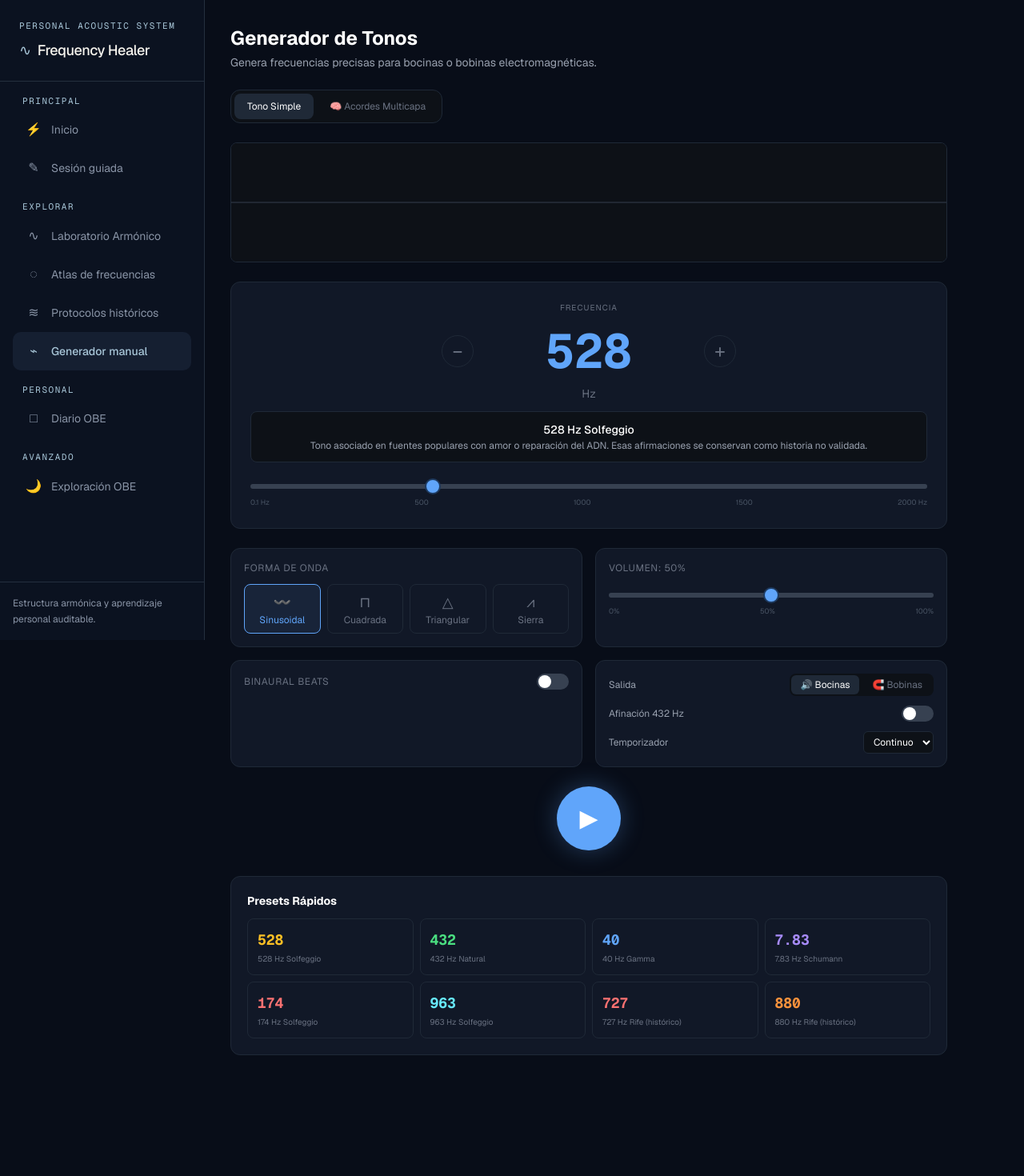
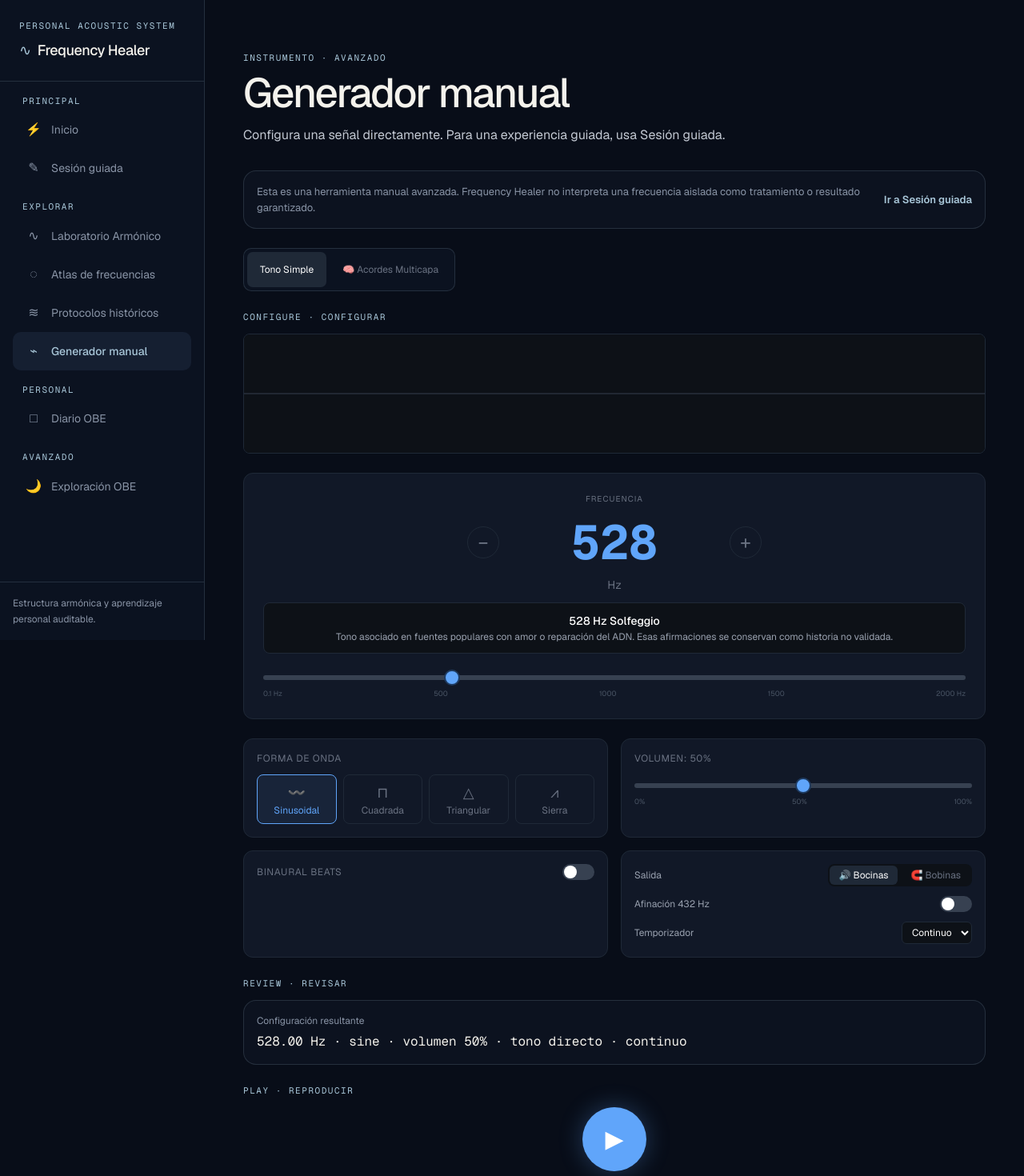
Before and after one commit to antoniodiaz70ad-dev/frequency-healer, a Next.js app in the folder frontend/: page /generador in a window 1280 px wide. Shown: the top 1470 px of the page at 80% size. Before the commit the page ends 1351 px from the top, so only its background shows below. Built offline with nearby package versions, Linux system fonts and the light colour scheme.

Commit message:
Modernize manual generator surface

```diff
--- a/frontend/src/app/generador/page.tsx
+++ b/frontend/src/app/generador/page.tsx
@@ -13,6 +13,8 @@
 import SafetyDisclaimerModal, {
   hasAcceptedDisclaimer,
 } from "@/components/SafetyDisclaimerModal";
+import Link from "next/link";
+import { FHPageHeader, FHPageShell, FHSurface } from "@/components/ui/FHLayout";
 
 const PRESETS = [
   { label: "528 Hz Solfeggio", hz: 528, waveform: "sine" as Waveform, color: "#fbbf24" },
@@ -119,16 +121,12 @@
   const freqInfo = FREQUENCY_DATABASE.find((f) => Math.abs(f.hz - frequency) < 0.5);
 
   return (
-    <div className="max-w-4xl animate-fade-in">
-      <div className="mb-6">
-        <h1 className="text-2xl font-bold text-white mb-1">Generador de Tonos</h1>
-        <p className="text-sm text-gray-400">
-          Genera frecuencias precisas para bocinas o bobinas electromagnéticas.
-        </p>
-      </div>
+    <FHPageShell width="default" className="legacy-page generator-page animate-fade-in">
+      <FHPageHeader eyebrow="INSTRUMENTO · AVANZADO" title="Generador manual" description="Configura una señal directamente. Para una experiencia guiada, usa Sesión guiada." />
+      <FHSurface variant="subtle" className="generator-note"><p>Esta es una herramienta manual avanzada. Frequency Healer no interpreta una frecuencia aislada como tratamiento o resultado garantizado.</p><Link href="/voz">Ir a Sesión guiada</Link></FHSurface>
 
       {/* Tabs */}
-      <div className="flex gap-1 mb-6 bg-[#0d1117] border border-[#1f2937] rounded-xl p-1 w-fit">
+      <div className="legacy-tabs" aria-label="Tipo de generador">
         <button
           onClick={() => {
             if (isPlaying) handleStop();
@@ -209,7 +207,7 @@
           onCancel={() => setShowDisclaimer(false)}
         />
       )}
-    </div>
+    </FHPageShell>
   );
 }
 
@@ -266,6 +264,7 @@
 }: ToneTabProps) {
   return (
     <>
+      <p className="fh-label generator-stage">Configure · Configurar</p>
       {/* Visualizer */}
       <div className="mb-6">
         <AudioVisualizer isPlaying={isPlaying} color={freqInfo ? DOMAIN_INFO[freqInfo.domain[0]]?.color : "#60a5fa"} />
@@ -396,7 +395,13 @@
         </div>
       </div>
 
+      <p className="fh-label generator-stage">Review · Revisar</p>
+      <FHSurface variant="subtle" className="generator-review">
+        <span>Configuración resultante</span><code>{effectiveFreq.toFixed(2)} Hz · {waveform} · volumen {volume}% · {binaural ? `binaural Δ ${binauralDiff} Hz` : "tono directo"} · {dwellTime ? `${dwellTime} s` : "continuo"}</code>
+      </FHSurface>
+
       {/* Play / Stop */}
+      <p className="fh-label generator-stage">Play · Reproducir</p>
       <div className="flex justify-center mb-8">
         {!isPlaying ? (
           <button
@@ -470,6 +475,7 @@
 
   return (
     <>
+      <p className="fh-label generator-stage">Configure · Configurar</p>
       <div className="mb-6">
         <AudioVisualizer isPlaying={isPlaying} color={selectedChord.color} />
       </div>
@@ -585,7 +591,11 @@
         </div>
       </div>
 
+      <p className="fh-label generator-stage">Review · Revisar</p>
+      <FHSurface variant="subtle" className="generator-review"><span>Configuración resultante</span><code>{selectedChord.label} · {selectedChord.layers.length} capas · volumen {chordVolume}% · {effectiveDuration} min</code></FHSurface>
+
       {/* Play / Stop */}
+      <p className="fh-label generator-stage">Play · Reproducir</p>
       <div className="flex justify-center mb-8">
         {!isPlaying ? (
           <button
--- a/frontend/src/app/globals.css
+++ b/frontend/src/app/globals.css
@@ -121,6 +121,13 @@
 .protocol-steps { display: grid; gap: .5rem; padding-bottom: 1rem; }
 .protocol-steps li { display: flex; min-width: 0; justify-content: space-between; gap: 1rem; color: var(--fh-text-muted); font-size: .75rem; }
 .protocol-steps code { overflow-wrap: anywhere; color: var(--fh-text-secondary); text-align: right; }
+.generator-note { display: flex; align-items: center; justify-content: space-between; gap: 1rem; margin-bottom: 1.5rem; padding: 1rem; color: var(--fh-text-muted); font-size: .8125rem; }
+.generator-note a { flex: 0 0 auto; color: var(--fh-accent); font-weight: 600; }
+.generator-stage { margin-block: 1.5rem .75rem; }
+.generator-review { display: grid; gap: .35rem; margin-bottom: 1.5rem; padding: 1rem; }
+.generator-review span { color: var(--fh-text-muted); font-size: .75rem; }
+.generator-review code { color: var(--fh-text); overflow-wrap: anywhere; }
+@media (max-width: 36rem) { .generator-note { align-items: flex-start; flex-direction: column; } .generator-page .grid-cols-4 { grid-template-columns: repeat(2, minmax(0, 1fr)); } }
 
 /* Slider styles */
 input[type="range"] {
```
